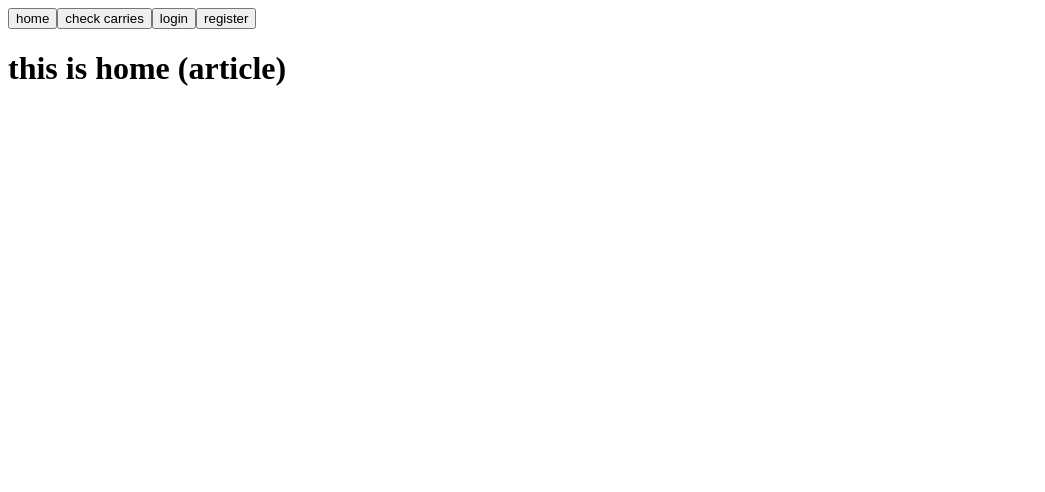
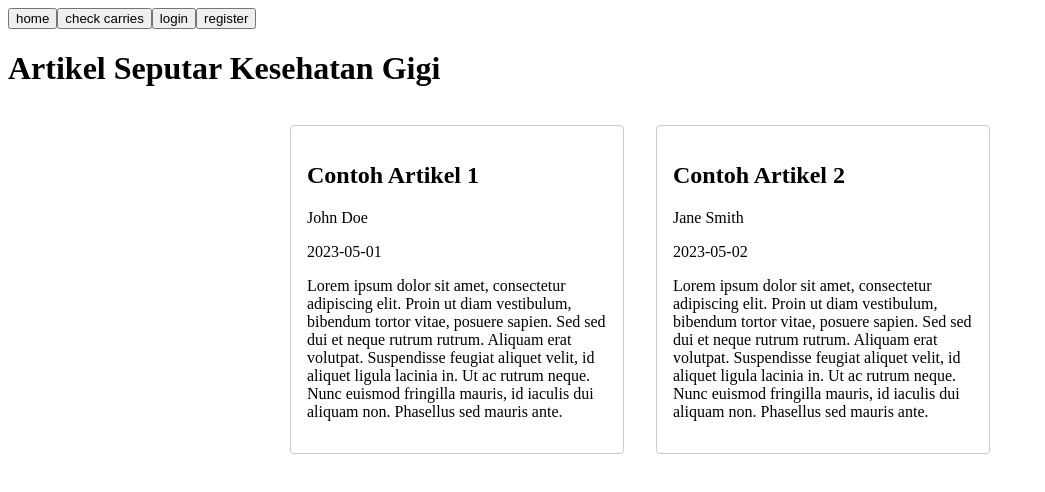
Before and after one commit to Confidentz-C23-PS334/confidentz-web-app, a Vue app: page / in a window 1280 px wide. Shown: the top 492 px of the page, without its empty margins (0-1045 px from the left). Built offline with nearby package versions, Linux system fonts and the light colour scheme.

Commit message:
Menambahkan ui artikel

```diff
--- a/src/views/HomeView.vue
+++ b/src/views/HomeView.vue
@@ -1,3 +1,55 @@
 <template>
-  <h1>this is home (article)</h1>
+  <div>
+    <h1>Artikel Seputar Kesehatan Gigi</h1>
+    <div class="card-container">
+      <div v-for="article in articles" :key="article.id" class="card">
+        <h2>{{ article.title }}</h2>
+        <p>{{ article.author }}</p>
+        <p>{{ article.date }}</p>
+        <p>{{ article.body }}</p>
+      </div>
+    </div>
+  </div>
 </template>
+
+<script>
+export default {
+  data() {
+    return {
+      articles: [
+        {
+          id: 1,
+          title: "Contoh Artikel 1",
+          author: "John Doe",
+          date: "2023-05-01",
+          body: "Lorem ipsum dolor sit amet, consectetur adipiscing elit. Proin ut diam vestibulum, bibendum tortor vitae, posuere sapien. Sed sed dui et neque rutrum rutrum. Aliquam erat volutpat. Suspendisse feugiat aliquet velit, id aliquet ligula lacinia in. Ut ac rutrum neque. Nunc euismod fringilla mauris, id iaculis dui aliquam non. Phasellus sed mauris ante.",
+        },
+        {
+          id: 2,
+          title: "Contoh Artikel 2",
+          author: "Jane Smith",
+          date: "2023-05-02",
+          body: "Lorem ipsum dolor sit amet, consectetur adipiscing elit. Proin ut diam vestibulum, bibendum tortor vitae, posuere sapien. Sed sed dui et neque rutrum rutrum. Aliquam erat volutpat. Suspendisse feugiat aliquet velit, id aliquet ligula lacinia in. Ut ac rutrum neque. Nunc euismod fringilla mauris, id iaculis dui aliquam non. Phasellus sed mauris ante.",
+        },
+        // Tambahkan artikel lainnya di sini
+      ],
+    };
+  },
+};
+</script>
+
+<style>
+.card-container {
+  display: flex;
+  flex-wrap: wrap;
+  justify-content: center;
+}
+
+.card {
+  width: 300px;
+  padding: 16px;
+  margin: 16px;
+  border: 1px solid #ccc;
+  border-radius: 4px;
+}
+</style>
```
